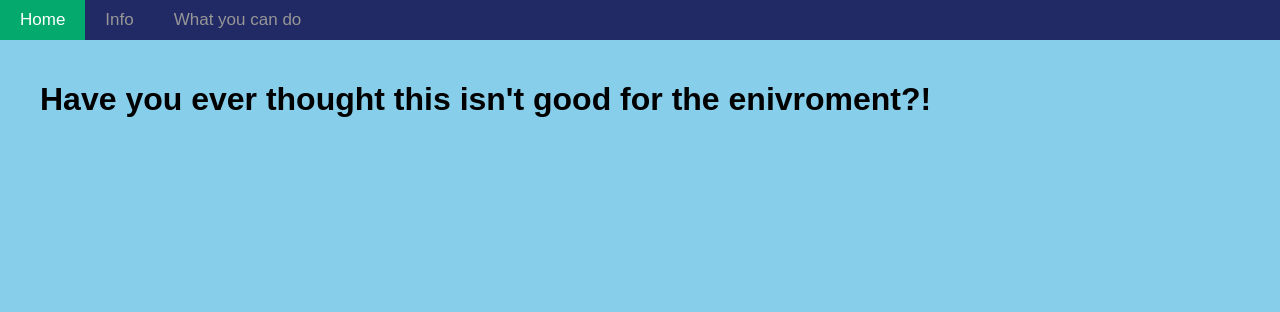
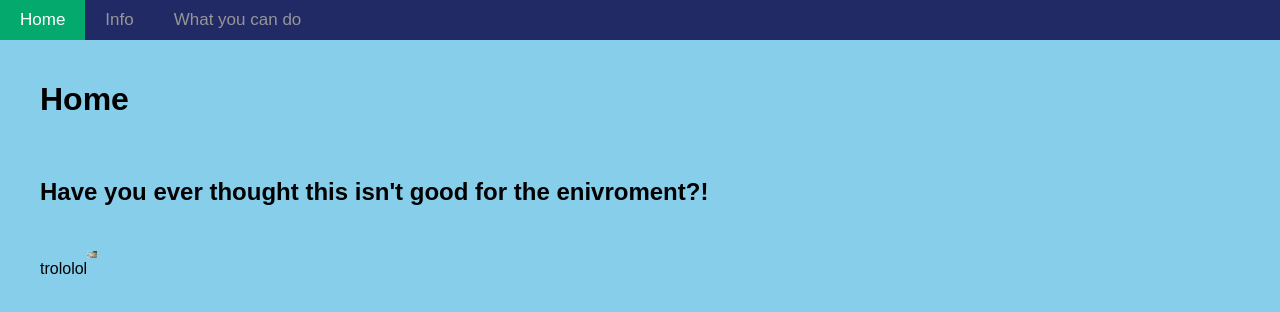
Before and after one commit to awesomegamer22350/DITM, a plain HTML site: page index.html in a window 1280 px wide. Drawn offline with Linux system fonts and the light colour scheme.

Commit message:
commit changes

```diff
--- a/index.html
+++ b/index.html
@@ -15,8 +15,18 @@
 		<a href="./whatcando.html">What you can do</a>
 	</div>
 	<div class="padder"> <!--text in padding-->
-		<h1>Have you ever thought this isn't good for the enivroment?!</h1>
+		<h1>Home</h1>
 		<br>
+		<h2>Have you ever thought this isn't good for the enivroment?!</h2>
+		<br>
+		<div class="flexbox">
+			<div class="text">
+			<p>trololol</p>
+			</div>
+			<div class="image">
+			<img src="./Images/rubbish.jpeg" width="10px" height="auto" alt="rubbish pic">
+			</div>
+		</div>
 	</div>
 </body>
 </html>
--- a/main.css
+++ b/main.css
@@ -36,3 +36,13 @@ body {
 	padding-top: 20px;
 	padding-right: 40px;
 } /*Padding all sides*/
+
+.flexbox {				/*menu + content*/
+	display: flex;
+	align-self: center;
+	max-width: 1337px;
+	margin-right: auto;
+	margin-left: auto;
+	margin-bottom: 15px;
+	flex-wrap: wrap;
+}
```
Also changed, not shown: whatcando.html (+1 -1 lines), Images/rubbish copy.jpeg (added), Images/rubbish.jpeg (added), 1 other file.
